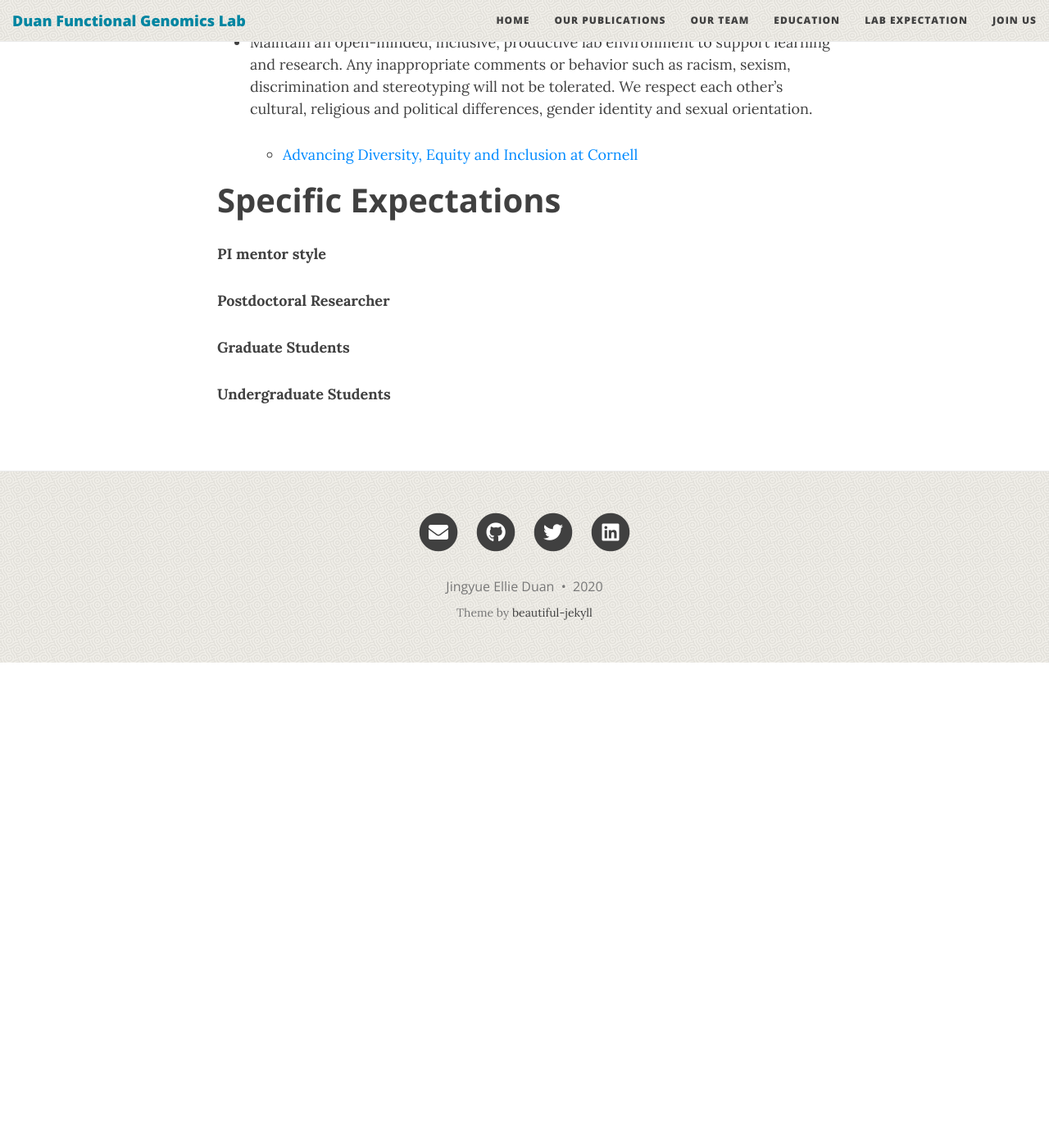
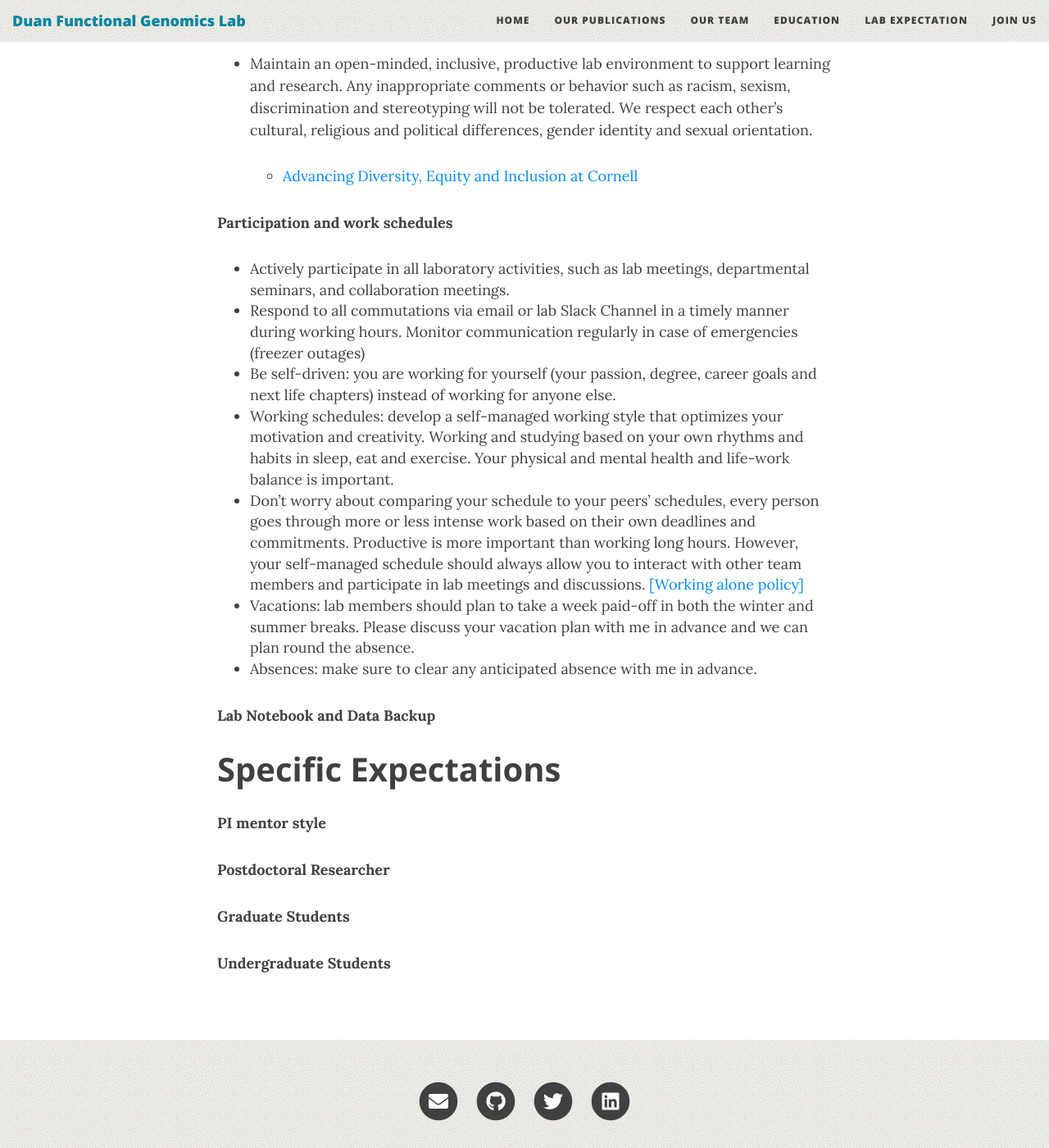
Before and after one commit to EllieDuan/EllieDuan.github.io, a Jekyll site: the page built from lab_expectation.md, in a window 1280 px wide and 1400 px high, scrolled down 1617 px. Shown: the whole window at 82% size. Built offline with Jekyll 4.4.1, drawn with Linux system fonts in a browser that asks for light colours; nearby versions of some CDN libraries; before the commit the page ends 2425 px from its top, so only the background shows below that; some of the changed text lies outside the part shown.

Commit message:
update lab_exp

```diff
--- a/lab_expectation.md
+++ b/lab_expectation.md
@@ -18,6 +18,7 @@ Members of the Duan lab share an interest in animal genomics, epigenomics and bi
 * Familiarize yourself with the lab chemical hygiene plan.
 * Follow all lab safety rules and guidelines (If you see an unsafe behavior, simply remind them the right way they should be doing).
 
+	* Please read the [Laboratory Safety Manual](https://ehs.cornell.edu/book/export/html/237)
 	* Environmental Health and Safety: <https://ehs.cornell.edu/research-safety>
 	* Health Service: <https://health.cornell.edu/services>
 	* Mental Health Care <https://health.cornell.edu/services/mental-health-care>
@@ -36,11 +37,25 @@ Members of the Duan lab share an interest in animal genomics, epigenomics and bi
 * Be honest (to yourself and to each other). Identifying your strength and expertise and be passionate about your research, own your project.
 * Be self-improvement without feeling the need to compete against your colleagues.  Success from others does not prevent yours, the success of each member contributes to everyone else's success.
 * Be supportive and generous. Provide support to your peers by being a positive influence, engaging in discussions and sharing information about scholarship/career development opportunities.
-* Maintain an open-minded, inclusive, productive lab environment to support learning and research. Any inappropriate comments or behavior such as racism, sexism, discrimination and  stereotyping will not be tolerated. We respect each other's cultural, religious and political differences, gender identity and sexual orientation.
+* Maintain an open-minded, inclusive, productive lab environment to support learning and research. Any inappropriate comments or behavior such as racism, sexism, discrimination and stereotyping will not be tolerated. We respect each other's cultural, religious and political differences, gender identity and sexual orientation.
 
 
 	* [Advancing Diversity, Equity and Inclusion at Cornell](https://hr.cornell.edu/our-culture-diversity/diversity-inclusion/advancing-diversity-equity-and-inclusion-cornell)
 
+
+
+**Participation and work schedules**
+
+* Actively participate in all laboratory activities, such as lab meetings, departmental seminars, and collaboration meetings.
+* Respond to all commutations	via email or lab Slack Channel in a timely manner during working hours. Monitor communication regularly in case of emergencies (freezer outages)
+* Be self-driven: you are working for yourself (your passion, degree, career goals and next life chapters) instead of working for anyone else.
+* Working schedules: develop a self-managed working style that optimizes your motivation and creativity. Working and studying based on your own rhythms and habits in sleep, eat and exercise. Your physical and mental health and life-work balance is important.
+* Don't worry about comparing your schedule to your peers' schedules, every person goes through more or less intense work based on their own deadlines and commitments. Productive is more important than working long hours. However, your self-managed schedule should always allow you to interact with other team members and participate in lab meetings and discussions. [[Working alone policy]](https://ehs.cornell.edu/research-safety/chemical-safety/laboratory-safety-manual/chapter-4-administrative-controls/47)
+* Vacations: lab members should plan to take a week paid-off in both the winter and summer breaks. Please discuss your vacation plan with me in advance and we can plan round the absence.
+* Absences: make sure to clear any anticipated absence with me in advance.
+
+
+**Lab Notebook and Data Backup**
 
 ### Specific Expectations
 
```
Also changed, not shown: other parts of lab_expectation.md (+1 -1 lines).
